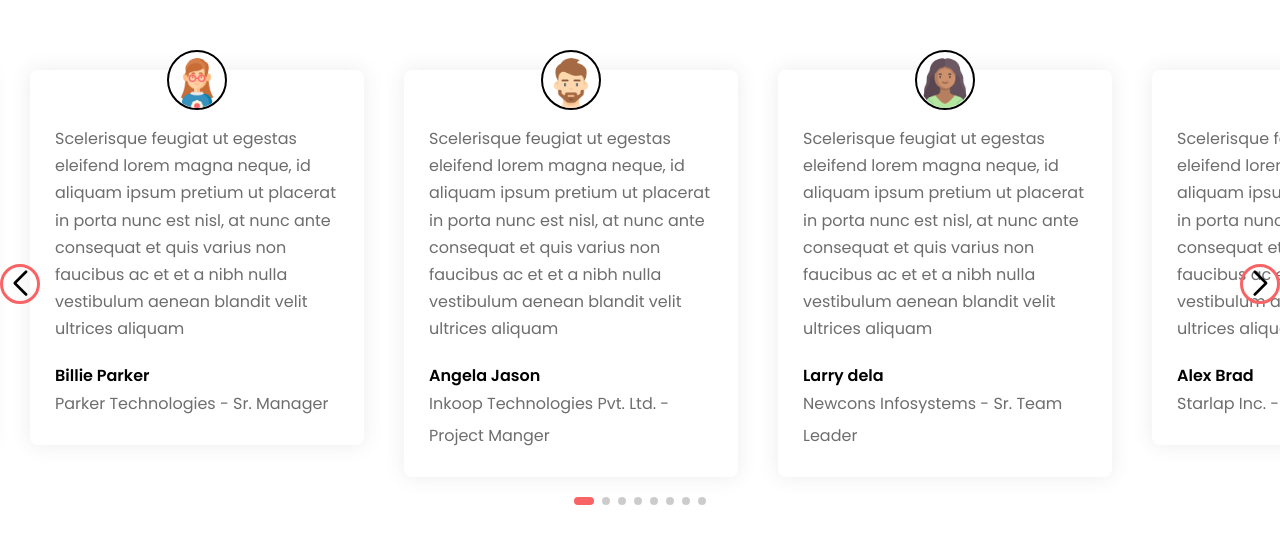
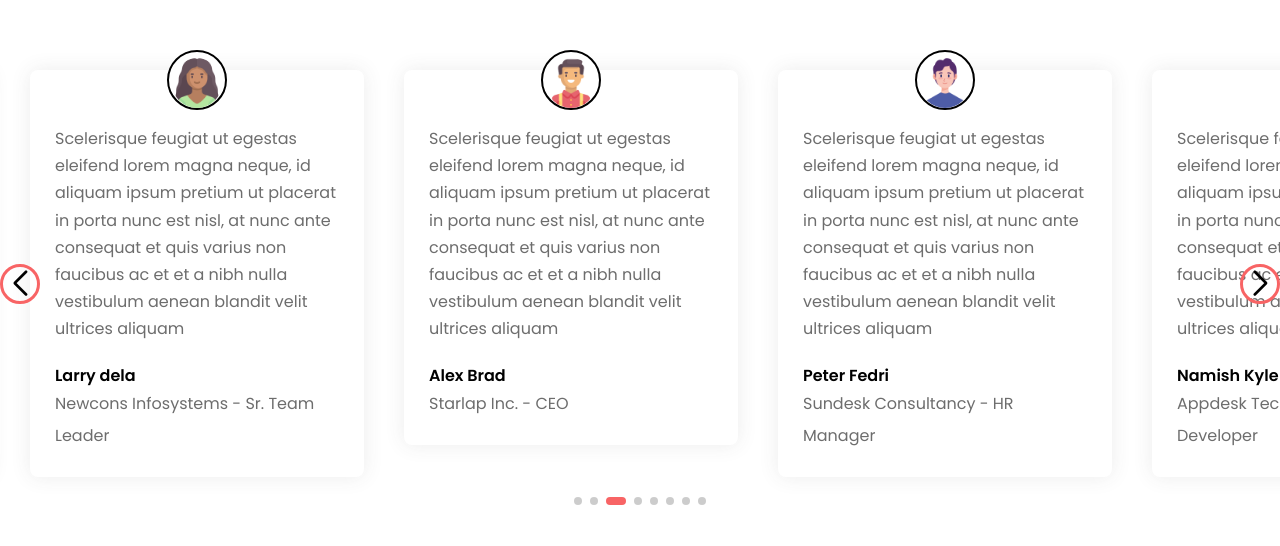
Before and after one commit to arnab2198/Applio_react_landing_page, a React (Create React App) app: page / in a window 1280 px wide. Shown: the part 7422-7968 px from the top of the page. Built offline with nearby package versions, Linux system fonts and the light colour scheme.

Commit message:
Review section added

```diff
--- a/src/components/testimonial/testimonialslider/ReviewSlider.js
+++ b/src/components/testimonial/testimonialslider/ReviewSlider.js
@@ -17,9 +17,9 @@ export default function ReviewSlider() {
 			slidesPerGroup={1}
 			loop={true}
 			speed={1000}
-			// autoplay={{
-			// 	delay: 1000,
-			// }}
+			autoplay={{
+				delay: 1000,
+			}}
 			loopFillGroupWithBlank={true}
 			pagination={{
 				clickable: true,
```
